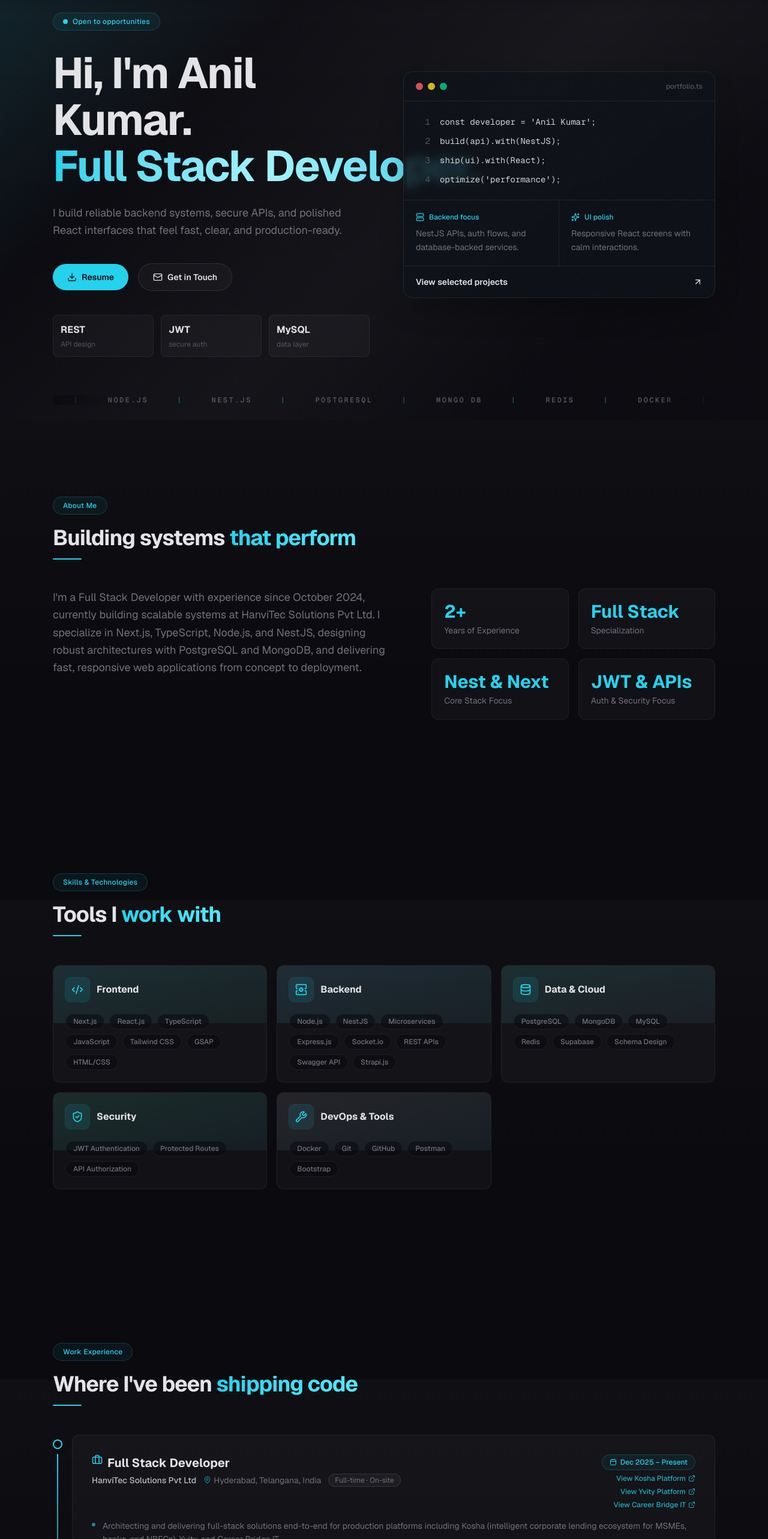
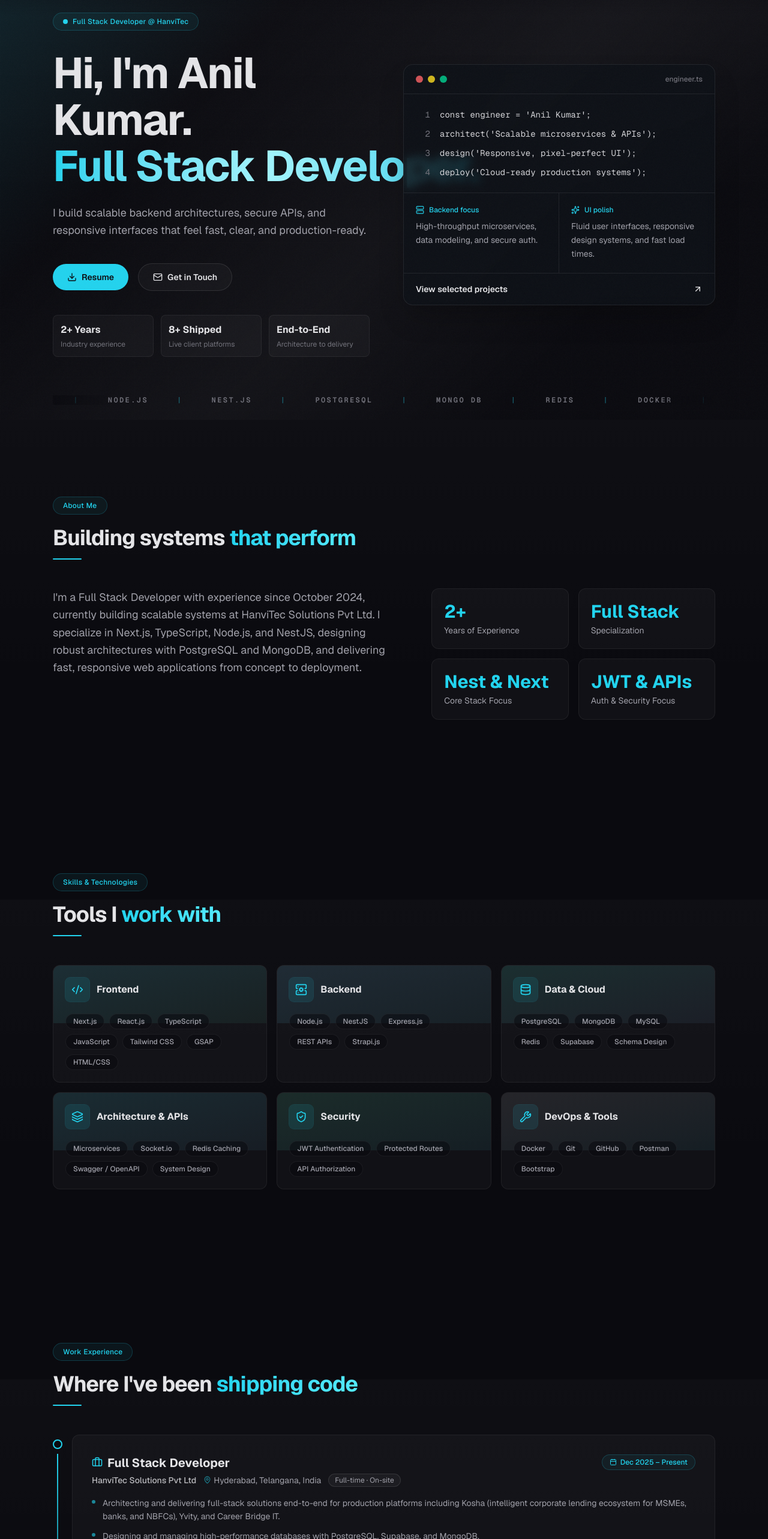
Before and after one commit to ANILKUMAR-97047/anil-portfolio, a Next.js app: page / in a window 1280 px wide. Shown: the part 100-2666 px from the top of the page at 60% size. Built offline with nearby package versions, Linux system fonts and the light colour scheme.

Commit message:
Modified Hero section

```diff
--- a/app/globals.css
+++ b/app/globals.css
@@ -8,8 +8,8 @@
   --accent-glow: rgba(34, 211, 238, 0.25);
   --card-bg: rgba(255, 255, 255, 0.03);
   --card-border: rgba(255, 255, 255, 0.06);
-  --text-secondary: #71717a;
-  --text-tertiary: #52525b;
+  --text-secondary: #a1a1aa;
+  --text-tertiary: #71717a;
 }
 
 @theme inline {
--- a/app/layout.tsx
+++ b/app/layout.tsx
@@ -16,11 +16,11 @@ const geistMono = Geist_Mono({
 export const metadata: Metadata = {
   title: "Anil Kumar | Full Stack Developer",
   description:
-    "Portfolio of Anil Kumar — Full Stack Developer specialising in Node.js, NestJS, React, and MySQL. Building robust backend systems and clean, responsive interfaces.",
+    "Portfolio of Anil Kumar — Full Stack Developer specialising in Next.js, TypeScript, Node.js, NestJS, PostgreSQL, Supabase, MongoDB, Redis, and Docker.",
   openGraph: {
     title: "Anil Kumar | Full Stack Developer",
     description:
-      "Portfolio of Anil Kumar — Full Stack Developer specialising in Node.js, NestJS, React, and MySQL.",
+      "Portfolio of Anil Kumar — Full Stack Developer building scalable web apps with Next.js, TypeScript, Node.js, NestJS, PostgreSQL, and Supabase.",
     type: "website",
     locale: "en_US",
     siteName: "Anil Kumar Portfolio",
@@ -29,7 +29,7 @@ export const metadata: Metadata = {
     card: "summary_large_image",
     title: "Anil Kumar | Full Stack Developer",
     description:
-      "Portfolio of Anil Kumar — Full Stack Developer specialising in Node.js, NestJS, React, and MySQL.",
+      "Portfolio of Anil Kumar — Full Stack Developer building scalable web apps with Next.js, TypeScript, Node.js, NestJS, PostgreSQL, and Supabase.",
   },
 };
 
--- a/components/About.tsx
+++ b/components/About.tsx
@@ -16,7 +16,7 @@ export default function About() {
 
   return (
     <section id="about" className="py-24 sm:py-32">
-      <div ref={ref} className="mx-auto max-w-[90%] px-5 sm:px-6">
+      <div ref={ref} className="mx-auto w-[90%] max-w-7xl px-5 sm:px-6">
         {/* Header */}
         <motion.div
           initial={{ opacity: 0, y: 40 }}
--- a/components/Experience.tsx
+++ b/components/Experience.tsx
@@ -149,7 +149,7 @@ export default function Experience() {
 
   return (
     <section id="experience" className="py-24 sm:py-32">
-      <div ref={ref} className="mx-auto max-w-[90%] px-5 sm:px-6">
+      <div ref={ref} className="mx-auto w-[90%] max-w-7xl px-5 sm:px-6">
         {/* Header */}
         <motion.div
           initial={{ opacity: 0, y: 40 }}
@@ -195,7 +195,7 @@ export default function Experience() {
                 <div className="flex flex-col sm:flex-row sm:items-start sm:justify-between gap-3 mb-4">
                   <div>
                     <h3 className="flex items-start gap-2 text-lg font-bold text-foreground sm:text-xl">
-                      <Briefcase size={18} className="text-accent shrink-0" />
+                      <Briefcase size={18} className="mt-1 text-accent shrink-0" />
                       {exp.role}
                     </h3>
                     <div className="mt-1 flex flex-wrap items-center gap-x-3 gap-y-1.5 text-sm text-text-secondary">
@@ -213,36 +213,10 @@ export default function Experience() {
                       )}
                     </div>
                   </div>
-                  <div className="flex flex-col sm:items-end gap-1.5 shrink-0">
-                    <span className="inline-flex items-center gap-1.5 rounded-full border border-accent/20 bg-accent/[0.06] px-3 py-1 text-xs font-medium text-accent whitespace-nowrap self-start sm:self-auto">
-                      <Calendar size={12} />
-                      {exp.period}
-                    </span>
-                    {exp.links ? (
-                      exp.links.map((link) => (
-                        <a
-                          key={link.url}
-                          href={link.url}
-                          target="_blank"
-                          rel="noopener noreferrer"
-                          className="inline-flex items-center gap-1 text-xs font-medium text-accent/80 hover:text-accent transition-colors self-start sm:self-auto group/link"
-                        >
-                          <span className="group-hover/link:underline">{link.label}</span>
-                          <ExternalLink size={12} className="shrink-0" />
-                        </a>
-                      ))
-                    ) : exp.link ? (
-                      <a
-                        href={exp.link.url}
-                        target="_blank"
-                        rel="noopener noreferrer"
-                        className="inline-flex items-center gap-1 text-xs font-medium text-accent/80 hover:text-accent transition-colors self-start sm:self-auto group/link"
-                      >
-                        <span className="group-hover/link:underline">{exp.link.label}</span>
-                        <ExternalLink size={12} className="shrink-0" />
-                      </a>
-                    ) : null}
-                  </div>
+                  <span className="inline-flex items-center gap-1.5 rounded-full border border-accent/20 bg-accent/[0.06] px-3 py-1 text-xs font-medium text-accent whitespace-nowrap self-start shrink-0">
+                    <Calendar size={12} />
+                    {exp.period}
+                  </span>
                 </div>
 
                 <ul className="space-y-2.5">
@@ -256,6 +230,23 @@ export default function Experience() {
                     </li>
                   ))}
                 </ul>
+
+                {(exp.links || exp.link) && (
+                  <div className="mt-5 flex flex-wrap items-center gap-2">
+                    {(exp.links ?? (exp.link ? [exp.link] : [])).map((item) => (
+                      <a
+                        key={item.url}
+                        href={item.url}
+                        target="_blank"
+                        rel="noopener noreferrer"
+                        className="inline-flex items-center gap-1.5 rounded-full border border-accent/25 bg-accent/[0.08] px-3 py-1.5 text-xs font-medium text-accent transition-all hover:border-accent/40 hover:bg-accent/15"
+                      >
+                        <span>{item.label}</span>
+                        <ExternalLink size={12} className="shrink-0" />
+                      </a>
+                    ))}
+                  </div>
+                )}
 
                 {exp.skills && exp.skills.length > 0 && (
                   <div className="mt-5 flex flex-wrap gap-2 pt-4 border-t border-card-border/60">
--- a/components/Footer.tsx
+++ b/components/Footer.tsx
@@ -1,10 +1,45 @@
+const footerLinks = [
+  { label: "About", href: "#about" },
+  { label: "Skills", href: "#skills" },
+  { label: "Experience", href: "#experience" },
+  { label: "Projects", href: "#projects" },
+  { label: "Contact", href: "#contact" },
+];
+
 export default function Footer() {
   return (
-    <footer className="border-t border-white/[0.06] py-8">
-      <div className="mx-auto max-w-[90%] px-6 text-center">
-        <p className="text-sm text-text-tertiary">
-          Anil Kumar &copy; {new Date().getFullYear()} All rights reserved.
-        </p>
+    <footer className="border-t border-white/[0.06] py-10">
+      <div className="mx-auto flex w-[90%] max-w-7xl flex-col items-center justify-between gap-6 px-5 sm:flex-row sm:px-6">
+        <div className="text-center sm:text-left">
+          <a
+            href="#"
+            className="text-lg font-bold tracking-tight text-foreground transition-colors hover:text-accent"
+          >
+            Anil<span className="text-accent">.</span>
+          </a>
+          <p className="mt-1 text-xs text-text-secondary">
+            Anil Kumar &copy; {new Date().getFullYear()} All rights reserved.
+          </p>
+        </div>
+
+        <nav className="flex flex-wrap items-center justify-center gap-x-6 gap-y-2">
+          {footerLinks.map((link) => (
+            <a
+              key={link.href}
+              href={link.href}
+              className="text-xs font-medium text-text-secondary transition-colors hover:text-accent"
+            >
+              {link.label}
+            </a>
+          ))}
+        </nav>
+
+        <a
+          href="#"
+          className="inline-flex items-center gap-1.5 rounded-full border border-white/[0.08] bg-white/[0.03] px-3.5 py-1.5 text-xs font-medium text-text-secondary transition-all hover:border-accent/30 hover:text-accent"
+        >
+          Back to top ↑
+        </a>
       </div>
     </footer>
   );
--- a/components/Hero.tsx
+++ b/components/Hero.tsx
@@ -18,16 +18,16 @@ const techStack = [
 ];
 
 const highlights = [
-  { value: "REST", label: "API design" },
-  { value: "JWT", label: "secure auth" },
-  { value: "MySQL", label: "data layer" },
+  { value: "2+ Years", label: "Industry experience" },
+  { value: "8+ Shipped", label: "Live client platforms" },
+  { value: "End-to-End", label: "Architecture to delivery" },
 ];
 
 const codeLines = [
-  "const developer = 'Anil Kumar';",
-  "build(api).with(NestJS);",
-  "ship(ui).with(React);",
-  "optimize('performance');",
+  "const engineer = 'Anil Kumar';",
+  "architect('Scalable microservices & APIs');",
+  "design('Responsive, pixel-perfect UI');",
+  "deploy('Cloud-ready production systems');",
 ];
 
 export default function Hero() {
@@ -49,7 +49,7 @@ export default function Hero() {
         <div className="absolute inset-x-0 top-0 h-32 bg-gradient-to-b from-[#0a0a0f] to-transparent" />
       </div>
 
-      <div className="relative z-10 mx-auto grid w-full max-w-[90%] items-center gap-12 px-5 sm:px-6 lg:grid-cols-[minmax(0,1fr)_minmax(440px,520px)] lg:gap-10 xl:gap-14">
+      <div className="relative z-10 mx-auto grid w-[90%] max-w-7xl items-center gap-12 px-5 sm:px-6 lg:grid-cols-[minmax(0,1fr)_minmax(440px,520px)] lg:gap-10 xl:gap-14">
         <div className="text-center lg:text-left">
           <motion.div
             initial={{ opacity: 0, y: 20 }}
@@ -62,7 +62,7 @@ export default function Hero() {
               <span className="relative inline-flex h-2 w-2 rounded-full bg-accent" />
             </span>
             <span className="text-xs font-medium tracking-wide text-accent">
-              Open to opportunities
+              Full Stack Developer @ HanviTec
             </span>
           </motion.div>
 
@@ -85,7 +85,7 @@ export default function Hero() {
             transition={{ duration: 0.6, delay: 0.22 }}
             className="mx-auto mt-5 max-w-[22rem] text-sm leading-relaxed text-text-secondary sm:mt-6 sm:max-w-2xl sm:text-lg lg:mx-0"
           >
-            I build reliable backend systems, secure APIs, and polished React
+            I build scalable backend architectures, secure APIs, and responsive
             interfaces that feel fast, clear, and production-ready.
           </motion.p>
 
@@ -149,7 +149,7 @@ export default function Hero() {
                 <span className="h-3 w-3 rounded-full bg-yellow-300/80" />
                 <span className="h-3 w-3 rounded-full bg-emerald-400/80" />
               </div>
-              <span className="text-xs font-medium text-text-tertiary">portfolio.ts</span>
+              <span className="text-xs font-medium text-text-tertiary">engineer.ts</span>
             </div>
             <div className="space-y-3 p-6 font-mono text-sm">
               {codeLines.map((line, index) => (
@@ -171,7 +171,7 @@ export default function Hero() {
                   <Server size={14} /> Backend focus
                 </div>
                 <p className="mt-2 text-sm leading-relaxed text-text-secondary">
-                  NestJS APIs, auth flows, and database-backed services.
+                  High-throughput microservices, data modeling, and secure auth.
                 </p>
               </div>
               <div className="p-5">
@@ -179,7 +179,7 @@ export default function Hero() {
                   <Sparkles size={14} /> UI polish
                 </div>
                 <p className="mt-2 text-sm leading-relaxed text-text-secondary">
-                  Responsive React screens with calm interactions.
+                  Fluid user interfaces, responsive design systems, and fast load times.
                 </p>
               </div>
             </div>
--- a/components/Nav.tsx
+++ b/components/Nav.tsx
@@ -68,7 +68,7 @@ export default function Nav() {
         : "bg-transparent"
         }`}
     >
-      <nav className="mx-auto flex max-w-[90%] items-center justify-between px-5 py-4 sm:px-6">
+      <nav className="mx-auto flex w-[90%] max-w-7xl items-center justify-between px-5 py-4 sm:px-6">
         <a
           href="#"
           className="text-xl font-bold tracking-tight text-foreground transition-colors hover:text-accent"
@@ -147,6 +147,17 @@ export default function Nav() {
                   </button>
                 </li>
               ))}
+              <li className="pt-2 mt-2 border-t border-white/[0.06]">
+                <a
+                  href="/resume.pdf"
+                  download="Anil_Kumar_Resume.pdf"
+                  onClick={() => setMobileOpen(false)}
+                  className="flex w-full items-center justify-center gap-2 rounded-lg border border-accent/25 bg-accent/[0.08] px-4 py-2.5 text-sm font-semibold text-accent transition-colors hover:bg-accent/15"
+                >
+                  <Download size={15} />
+                  Download Resume
+                </a>
+              </li>
             </ul>
           </motion.div>
         )}
--- a/components/Projects.tsx
+++ b/components/Projects.tsx
@@ -85,7 +85,7 @@ export default function Projects() {
 
   return (
     <section id="projects" className="py-24 sm:py-32">
-      <div ref={ref} className="mx-auto max-w-[90%] px-5 sm:px-6">
+      <div ref={ref} className="mx-auto w-[90%] max-w-7xl px-5 sm:px-6">
         <motion.div
           initial={{ opacity: 0, y: 40 }}
           animate={isInView ? { opacity: 1, y: 0 } : {}}
@@ -105,23 +105,33 @@ export default function Projects() {
           <div className="section-heading-line" />
         </motion.div>
 
-        <div className="mt-12 grid gap-6 sm:grid-cols-2 lg:grid-cols-3">
+        <div className="mt-12 grid gap-6 sm:grid-cols-2">
           {projects.map((project, i) => (
             <motion.article
               key={project.title}
               initial={{ opacity: 0, y: 40 }}
               animate={isInView ? { opacity: 1, y: 0 } : {}}
-              transition={{ duration: 0.5, delay: 0.16 + i * 0.1 }}
-              className="group relative flex min-h-full flex-col overflow-hidden rounded-xl border border-card-border bg-card-bg transition-all duration-300 hover:-translate-y-1 hover:border-accent/20 hover:bg-white/[0.045] hover:shadow-xl hover:shadow-accent/[0.04]"
+              transition={{ duration: 0.5, delay: 0.12 + i * 0.08 }}
+              className="group relative flex min-h-full flex-col overflow-hidden rounded-xl border border-card-border bg-card-bg transition-all duration-300 hover:-translate-y-1 hover:border-accent/25 hover:bg-white/[0.045] hover:shadow-xl hover:shadow-accent/[0.06]"
             >
               <div className="relative h-36 overflow-hidden border-b border-white/[0.06] bg-[#0d1117]">
                 <div className="absolute inset-0 bg-[linear-gradient(135deg,rgba(34,211,238,0.16),transparent_48%),linear-gradient(rgba(255,255,255,0.06)_1px,transparent_1px),linear-gradient(90deg,rgba(255,255,255,0.06)_1px,transparent_1px)] bg-[length:auto,28px_28px,28px_28px]" />
                 <div className="absolute left-5 top-5 flex h-12 w-12 items-center justify-center rounded-xl bg-accent/10 text-accent ring-1 ring-accent/20">
                   <project.icon size={24} />
                 </div>
-                <div className="absolute bottom-4 left-5 right-5 flex items-center justify-between rounded-lg border border-white/[0.08] bg-[#0a0a0f]/70 px-3 py-2 text-xs font-mono text-text-secondary backdrop-blur">
-                  <span>{project.subtitle}</span>
-                  <span className="text-accent">preview</span>
+                <div className="absolute bottom-4 left-5 right-5 flex items-center justify-between gap-3 rounded-lg border border-white/[0.08] bg-[#0a0a0f]/75 px-3 py-2 text-xs font-mono text-text-secondary backdrop-blur">
+                  <span className="truncate">{project.subtitle}</span>
+                  {project.liveUrl && project.liveUrl !== "#" && (
+                    <a
+                      href={project.liveUrl}
+                      target="_blank"
+                      rel="noopener noreferrer"
+                      className="inline-flex shrink-0 items-center gap-1 text-accent transition-colors hover:text-cyan-300"
+                    >
+                      <span>live</span>
+                      <ExternalLink size={12} />
+                    </a>
+                  )}
                 </div>
               </div>
 
--- a/components/Skills.tsx
+++ b/components/Skills.tsx
@@ -1,7 +1,7 @@
 "use client";
 
 import { motion, useInView } from "framer-motion";
-import { Code2, Database, ServerCog, ShieldCheck, Wrench } from "lucide-react";
+import { Code2, Database, Layers, ServerCog, ShieldCheck, Wrench } from "lucide-react";
 import { useRef } from "react";
 
 const skillGroups = [
@@ -15,13 +15,19 @@ const skillGroups = [
     title: "Backend",
     icon: ServerCog,
     accent: "from-sky-300/20 to-cyan-300/10",
-    skills: ["Node.js", "NestJS", "Microservices", "Express.js", "Socket.io", "REST APIs", "Swagger API", "Strapi.js"],
+    skills: ["Node.js", "NestJS", "Express.js", "REST APIs", "Strapi.js"],
   },
   {
     title: "Data & Cloud",
     icon: Database,
     accent: "from-teal-300/20 to-blue-300/10",
     skills: ["PostgreSQL", "MongoDB", "MySQL", "Redis", "Supabase", "Schema Design"],
+  },
+  {
+    title: "Architecture & APIs",
+    icon: Layers,
+    accent: "from-cyan-300/20 to-sky-300/10",
+    skills: ["Microservices", "Socket.io", "Redis Caching", "Swagger / OpenAPI", "System Design"],
   },
   {
     title: "Security",
@@ -43,7 +49,7 @@ export default function Skills() {
 
   return (
     <section id="skills" className="py-24 sm:py-32">
-      <div ref={ref} className="mx-auto max-w-[90%] px-5 sm:px-6">
+      <div ref={ref} className="mx-auto w-[90%] max-w-7xl px-5 sm:px-6">
         <motion.div
           initial={{ opacity: 0, y: 40 }}
           animate={isInView ? { opacity: 1, y: 0 } : {}}
```
Also changed, not shown: components/Contact.tsx (+65 -8 lines).
